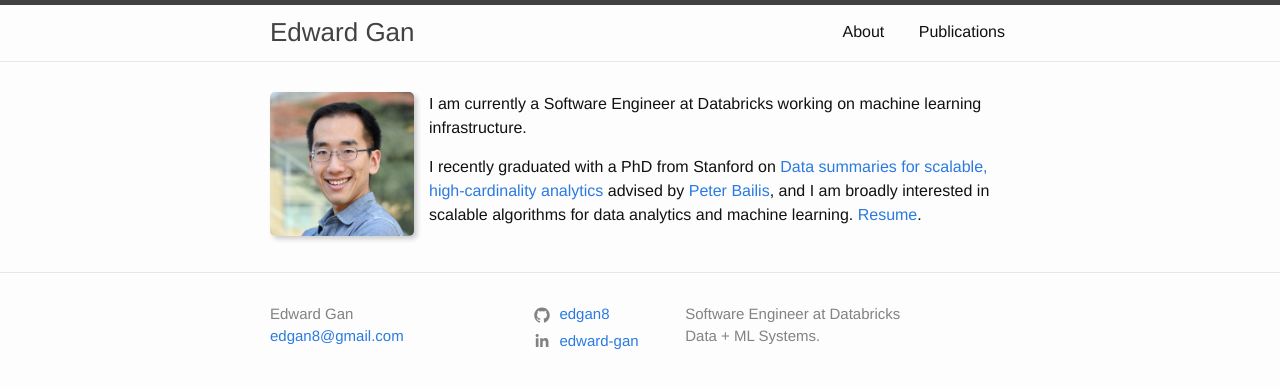
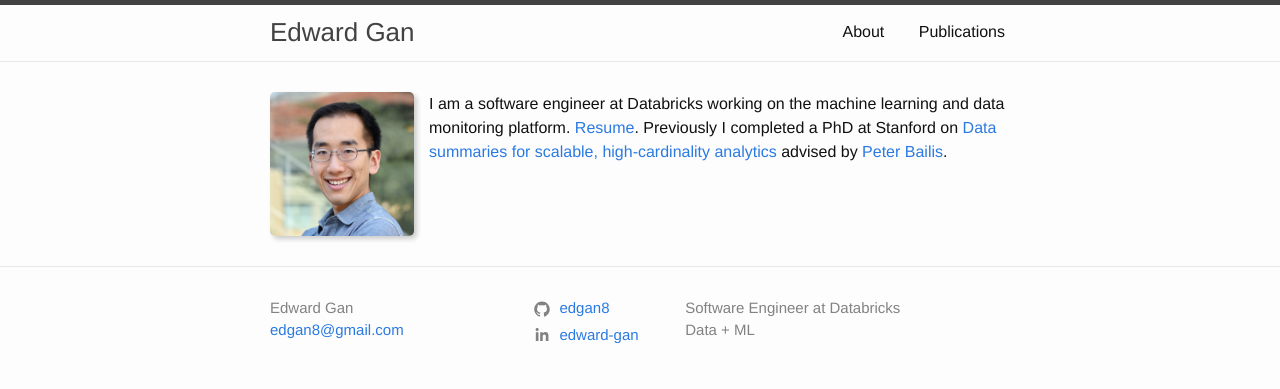
Before and after one commit to edgan8/edgan8.github.io, a Jekyll site: the page built from index.md, in a window 1280 px wide. Shown: the top 389 px of the page. Built offline with Jekyll 4.4.1, drawn with Linux system fonts in a browser that asks for light colours.

Commit message:
update for 2022

```diff
--- a/Gemfile
+++ b/Gemfile
@@ -1,3 +1,4 @@
 source "https://rubygems.org"
 gem "github-pages", group: :jekyll_plugins
 gem "minima"
+gem "webrick", "~> 1.7"
--- a/_config.yml
+++ b/_config.yml
@@ -6,7 +6,7 @@
 title: Edward Gan
 email: edgan8@gmail.com
 description: Software Engineer at Databricks
-sub_description: Data + ML Systems.
+sub_description: Data + ML
 baseurl: "" # the subpath of your site, e.g. /blog
 url: "edgan8.github.io" # the base hostname & protocol for your site, e.g. http://example.com
 # twitter_username: jekyllrb
--- a/index.md
+++ b/index.md
@@ -6,9 +6,4 @@ layout: home
 title: About
 permalink: /
 ---
-I am currently a Software Engineer at Databricks working on machine learning
-infrastructure.
-
-I recently graduated with a PhD from Stanford on [Data summaries for scalable, high-cardinality analytics](https://purl.stanford.edu/hv931ph6832)
-advised by [Peter Bailis](http://www.bailis.org/), and I am broadly interested in
-scalable algorithms for data analytics and machine learning. [Resume](/assets/resumeWeb.pdf).
+I am a software engineer at Databricks working on the machine learning and data monitoring platform. [Resume](/assets/resumeWeb.pdf). Previously I completed a PhD at Stanford on [Data summaries for scalable, high-cardinality analytics](https://purl.stanford.edu/hv931ph6832) advised by [Peter Bailis](http://www.bailis.org/).
```
Also changed, not shown: _posts/2020-06-01-supg.md (+2 -1 lines), _posts/2020-07-01-coopstore.md (+2 -1 lines), 2 other files.
